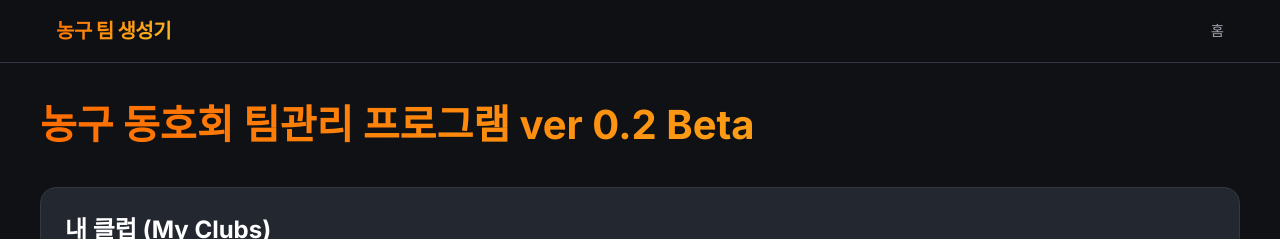
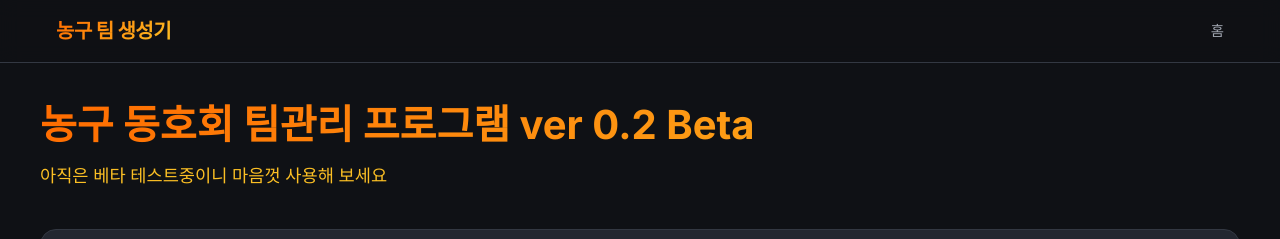
Before and after one commit to ruandrang/basketball, a Next.js app: page / in a window 1280 px wide. Shown: the top 239 px of the page. Built offline with nearby package versions, Linux system fonts and the light colour scheme; no server answers; the database is empty.

Commit message:
chore: 메인 페이지 서브타이틀 추가

```diff
--- a/src/app/page.tsx
+++ b/src/app/page.tsx
@@ -9,9 +9,14 @@ export default async function Home() {
 
   return (
     <main className="container" style={{ padding: '2rem 0' }}>
-      <h1 className="text-gradient" style={{ fontSize: '2.5rem', marginBottom: '2rem' }}>
-        농구 동호회 팀관리 프로그램 ver 0.2 Beta
-      </h1>
+      <div style={{ marginBottom: '2.5rem' }}>
+        <h1 className="text-gradient" style={{ fontSize: '2.5rem', marginBottom: '0.5rem' }}>
+          농구 동호회 팀관리 프로그램 ver 0.2 Beta
+        </h1>
+        <p style={{ color: 'var(--color-accent-gold)', fontSize: '1.1rem', fontWeight: '500' }}>
+          아직은 베타 테스트중이니 마음껏 사용해 보세요
+        </p>
+      </div>
 
       <div className="card" style={{ marginBottom: '2rem' }}>
         <h2>내 클럽 (My Clubs)</h2>
```
